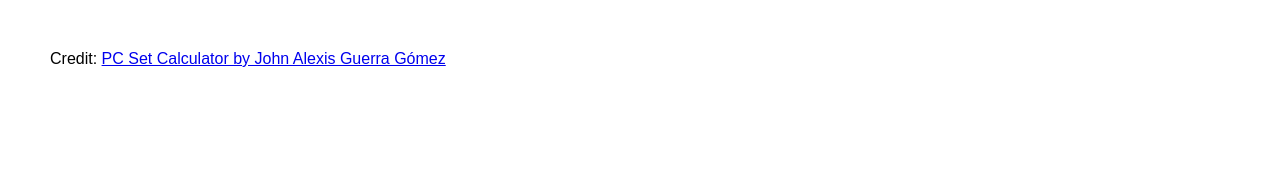
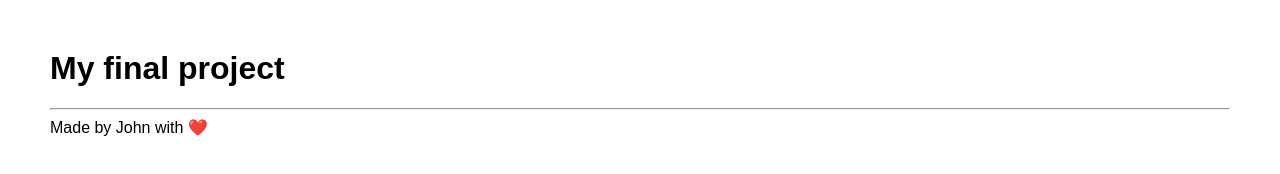
Before and after one commit to john-guerra/pcCalculator, a plain HTML site: page index.html in a window 1280 px wide. Drawn offline with Linux system fonts and the light colour scheme.

Commit message:
Update index.html

```diff
--- a/index.html
+++ b/index.html
@@ -14,8 +14,13 @@
     </style>
   </head>
   <body>
+    <h1>My final project</h1>
+
     <div id="observablehq-d54a533d"></div>
-    <p>Credit: <a href="https://observablehq.com/d/2ad6e22e0c394469">PC Set Calculator by John Alexis Guerra Gómez</a></p>
+
+    <hr/>
+
+    <footer>Made by John with ❤️</footer>
 
     <script type="module">
     import {Runtime, Inspector} from "https://cdn.jsdelivr.net/npm/@observablehq/runtime@4/dist/runtime.js";
```
